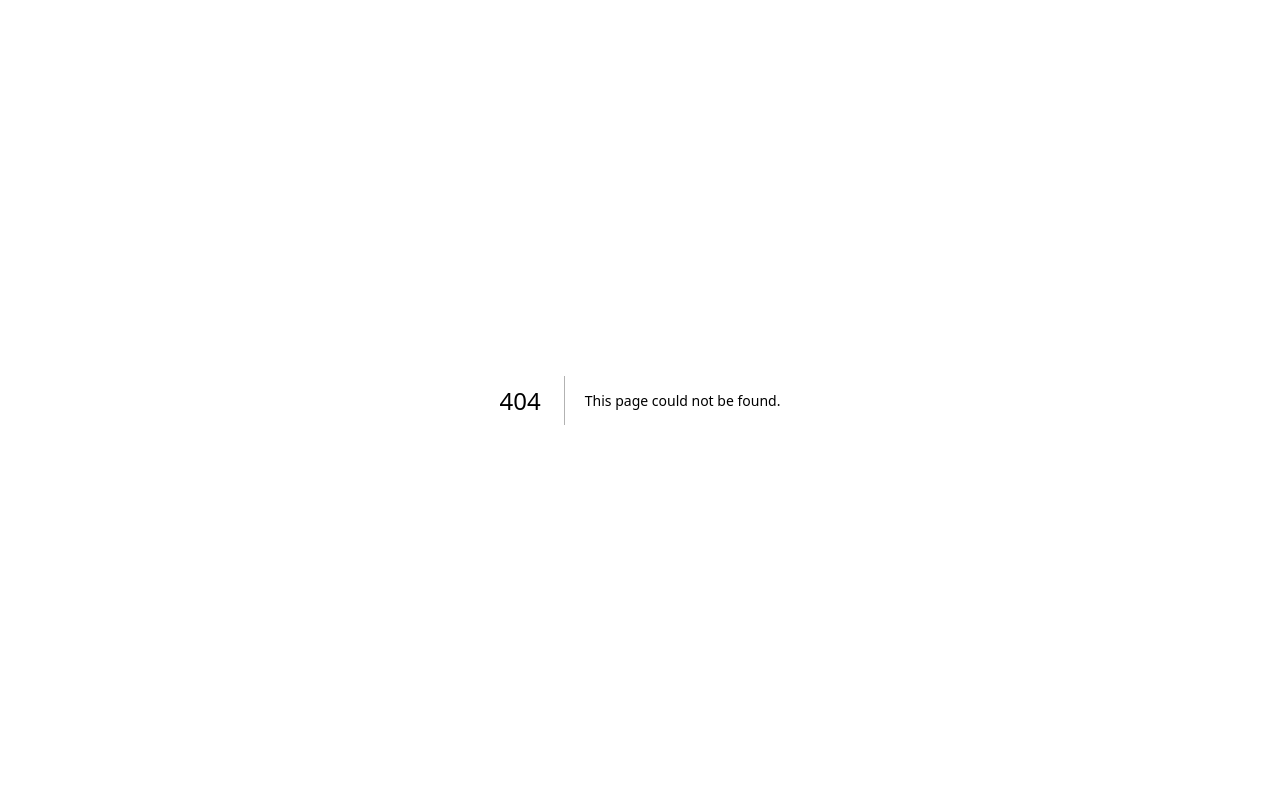
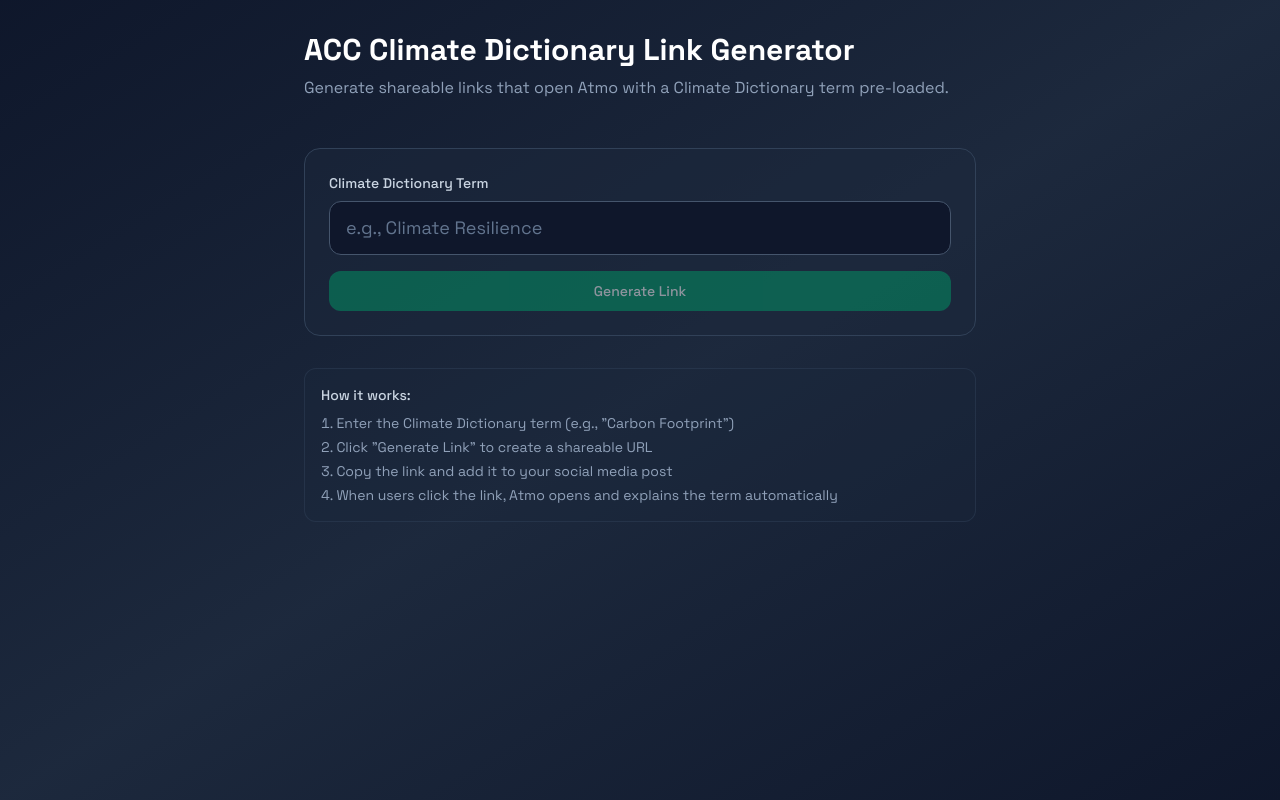
Before and after one commit to davissekai/atmo-v2, a Next.js app: page /link-generator in a window 1280 px wide. Before the commit this address had no page. Built offline with nearby package versions, Linux system fonts and the light colour scheme.

Commit message:
feat: add ACC Climate Dictionary link generator and deep link support

```diff
--- /dev/null
+++ b/app/link-generator/page.tsx
@@ -0,0 +1,132 @@
+"use client";
+
+import { useState } from "react";
+import { Button } from "@/components/ui/button";
+import { Copy, Check, ExternalLink } from "lucide-react";
+
+export default function LinkGeneratorPage() {
+    const [term, setTerm] = useState("");
+    const [generatedLink, setGeneratedLink] = useState("");
+    const [copied, setCopied] = useState(false);
+
+    const generateLink = () => {
+        if (!term.trim()) return;
+
+        // Create the prompt that will be auto-sent
+        const prompt = `Explain what ${term.trim()} means in the context of climate change, and provide further insights into the concept.`;
+
+        // URL-encode the prompt
+        const encodedPrompt = encodeURIComponent(prompt);
+
+        // Generate the full URL (production URL)
+        const baseUrl = "https://atmo-v2.vercel.app";
+        const fullUrl = `${baseUrl}/chat?prompt=${encodedPrompt}`;
+
+        setGeneratedLink(fullUrl);
+        setCopied(false);
+    };
+
+    const copyToClipboard = async () => {
+        if (!generatedLink) return;
+
+        try {
+            await navigator.clipboard.writeText(generatedLink);
+            setCopied(true);
+            setTimeout(() => setCopied(false), 2000);
+        } catch (err) {
+            console.error("Failed to copy:", err);
+        }
+    };
+
+    const testLink = () => {
+        if (!generatedLink) return;
+        window.open(generatedLink.replace("https://atmo-v2.vercel.app", "http://localhost:3000"), "_blank");
+    };
+
+    return (
+        <div className="min-h-screen bg-gradient-to-br from-slate-900 via-slate-800 to-slate-900 text-white p-8">
+            <div className="max-w-2xl mx-auto">
+                {/* Header */}
+                <div className="mb-12">
+                    <h1 className="text-3xl font-bold mb-2">ACC Climate Dictionary Link Generator</h1>
+                    <p className="text-slate-400">
+                        Generate shareable links that open Atmo with a Climate Dictionary term pre-loaded.
+                    </p>
+                </div>
+
+                {/* Input Section */}
+                <div className="bg-slate-800/50 border border-slate-700 rounded-2xl p-6 mb-6">
+                    <label className="block text-sm font-medium text-slate-300 mb-2">
+                        Climate Dictionary Term
+                    </label>
+                    <input
+                        type="text"
+                        value={term}
+                        onChange={(e) => setTerm(e.target.value)}
+                        placeholder="e.g., Climate Resilience"
+                        className="w-full px-4 py-3 bg-slate-900 border border-slate-600 rounded-xl text-white placeholder-slate-500 focus:outline-none focus:ring-2 focus:ring-emerald-500 focus:border-transparent text-lg"
+                        onKeyDown={(e) => e.key === "Enter" && generateLink()}
+                    />
+                    <Button
+                        onClick={generateLink}
+                        disabled={!term.trim()}
+                        className="mt-4 w-full bg-emerald-600 hover:bg-emerald-700 text-white font-medium py-3 rounded-xl transition-colors"
+                    >
+                        Generate Link
+                    </Button>
+                </div>
+
+                {/* Output Section */}
+                {generatedLink && (
+                    <div className="bg-slate-800/50 border border-slate-700 rounded-2xl p-6 animate-in fade-in-0 slide-in-from-bottom-4 duration-300">
+                        <label className="block text-sm font-medium text-slate-300 mb-2">
+                            Shareable Link
+                        </label>
+                        <div className="flex gap-2">
+                            <input
+                                type="text"
+                                value={generatedLink}
+                                readOnly
+                                className="flex-1 px-4 py-3 bg-slate-900 border border-slate-600 rounded-xl text-emerald-400 font-mono text-sm focus:outline-none"
+                            />
+                            <Button
+                                onClick={copyToClipboard}
+                                variant="outline"
+                                className="px-4 border-slate-600 hover:bg-slate-700"
+                            >
+                                {copied ? <Check className="size-5 text-emerald-400" /> : <Copy className="size-5" />}
+                            </Button>
+                        </div>
+
+                        {copied && (
+                            <p className="text-emerald-400 text-sm mt-2 animate-in fade-in-0">
+                                ✓ Copied to clipboard!
+                            </p>
+                        )}
+
+                        {/* Test Link Button */}
+                        <Button
+                            onClick={testLink}
+                            variant="ghost"
+                            className="mt-4 text-slate-400 hover:text-white"
+                        >
+                            <ExternalLink className="size-4 mr-2" />
+                            Test Link (localhost)
+                        </Button>
+                    </div>
+                )}
+
+                {/* Instructions */}
+                <div className="mt-8 p-4 bg-slate-800/30 border border-slate-700/50 rounded-xl text-sm text-slate-400">
+                    <h3 className="font-medium text-slate-300 mb-2">How it works:</h3>
+                    <ol className="list-decimal list-inside space-y-1">
+                        <li>Enter the Climate Dictionary term (e.g., &quot;Carbon Footprint&quot;)</li>
+                        <li>Click &quot;Generate Link&quot; to create a shareable URL</li>
+                        <li>Copy the link and add it to your social media post</li>
+                        <li>When users click the link, Atmo opens and explains the term automatically</li>
+                    </ol>
+                </div>
+            </div>
+        </div>
+    );
+}
--- a/components/chat.tsx
+++ b/components/chat.tsx
@@ -1,6 +1,7 @@
 "use client";
 
 import { useEffect, useRef, useState } from "react";
+import { useSearchParams } from "next/navigation";
 import { useSimpleChat } from "@/hooks/use-simple-chat";
 import { Message, ThinkingMessage } from "@/components/message";
 import { toUIMessage } from "@/lib/simple-chat-types";
@@ -17,13 +18,27 @@
 import { cn } from "@/lib/utils";
 
 export function Chat() {
+  const searchParams = useSearchParams();
   const [isDeepThink, setIsDeepThink] = useState(false);
   const { messages, status, error, clearError, sendMessage, stop, retry } = useSimpleChat({ deepThink: isDeepThink });
   const [input, setInput] = useState("");
   const [isSidebarOpen, setIsSidebarOpen] = useState(false);
+  const [hasProcessedDeepLink, setHasProcessedDeepLink] = useState(false);
   const textareaRef = useRef<HTMLTextAreaElement>(null);
   const scrollRef = useRef<HTMLDivElement>(null);
   const endRef = useRef<HTMLDivElement>(null);
+
+  // Handle deep link prompt from URL (?prompt=...)
+  useEffect(() => {
+    if (hasProcessedDeepLink) return;
+
+    const promptParam = searchParams.get("prompt");
+    if (promptParam && promptParam.trim()) {
+      // Auto-send the prompt from the URL
+      sendMessage(promptParam.trim());
+      setHasProcessedDeepLink(true);
+    }
+  }, [searchParams, hasProcessedDeepLink, sendMessage]);
 
   // Auto-scroll to bottom only when new messages appear
   useEffect(() => {
```
